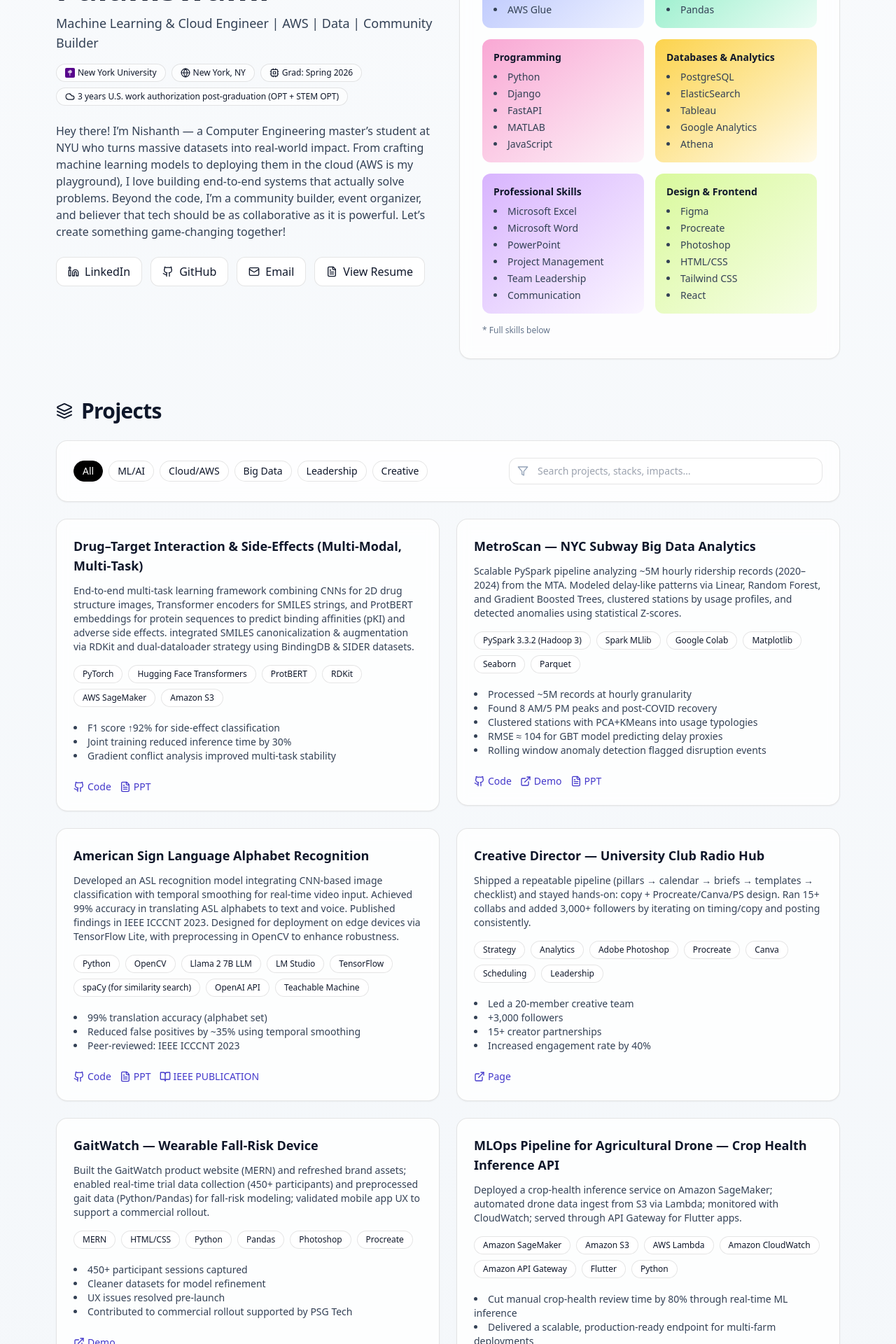
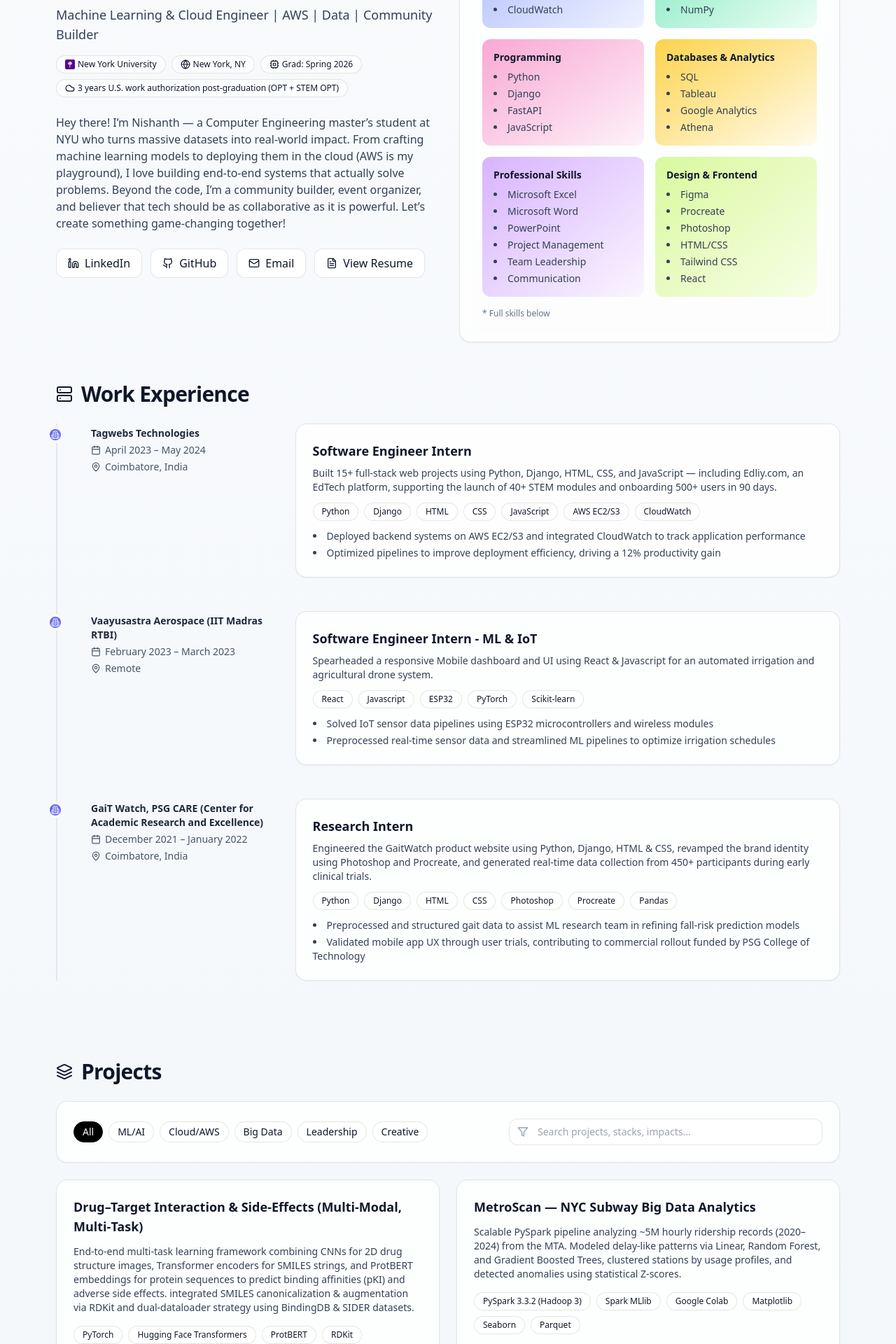
Before and after one commit to Nishanth-G-Palaniswami/Nishanth-G-Palaniswami-Portfolio, a React (Vite) app: page / in a window 1280 px wide. Shown: the part 320-2240 px from the top of the page at 70% size. Built offline with nearby package versions, Linux system fonts and the light colour scheme.

Commit message:
major portfolio

```diff
--- a/src/App.jsx
+++ b/src/App.jsx
@@ -2,7 +2,7 @@
 import React, { useMemo, useState, useEffect } from "react";
 import {
   Mail, ExternalLink, Github, Linkedin, FileText, Filter, Globe, Server, Cloud,
-  Cpu, Layers, Sparkles, BookOpen, Sun, Moon
+  Cpu, Layers, Sparkles, BookOpen, Sun, Moon, Building2, Calendar, MapPin
 } from "lucide-react";
 
 import { motion } from "framer-motion";
@@ -51,6 +51,48 @@
 };
 
 
+const EXPERIENCE = [
+  {
+    role: "Software Engineer Intern",
+    company: "Tagwebs Technologies",
+    period: "April 2023 – May 2024",
+    location: "Coimbatore, India",
+    summary:
+      "Built 15+ full-stack web projects using Python, Django, HTML, CSS, and JavaScript — including Edliy.com, an EdTech platform, supporting the launch of 40+ STEM modules and onboarding 500+ users in 90 days.",
+    stack: ["Python", "Django", "HTML", "CSS", "JavaScript", "AWS EC2/S3", "CloudWatch"],
+    impact: [
+      "Deployed backend systems on AWS EC2/S3 and integrated CloudWatch to track application performance",
+      "Optimized pipelines to improve deployment efficiency, driving a 12% productivity gain"
+    ],
+  },
+  {
+    role: "Software Engineer Intern - ML & IoT",
+    company: "Vaayusastra Aerospace (IIT Madras RTBI)",
+    period: "February 2023 – March 2023",
+    location: "Remote",
+    summary:
+      "Spearheaded a responsive Mobile dashboard and UI using React & Javascript for an automated irrigation and agricultural drone system.",
+    stack: ["React", "Javascript", "ESP32", "PyTorch", "Scikit-learn"],
+    impact: [
+      "Solved IoT sensor data pipelines using ESP32 microcontrollers and wireless modules",
+      "Preprocessed real-time sensor data and streamlined ML pipelines to optimize irrigation schedules"
+    ],
+  },
+  {
+    role: "Research Intern",
+    company: "GaiT Watch, PSG CARE (Center for Academic Research and Excellence)",
+    period: "December 2021 – January 2022",
+    location: "Coimbatore, India",
+    summary:
+      "Engineered the GaitWatch product website using Python, Django, HTML & CSS, revamped the brand identity using Photoshop and Procreate, and generated real-time data collection from 450+ participants during early clinical trials.",
+    stack: ["Python", "Django", "HTML", "CSS", "Photoshop", "Procreate", "Pandas"],
+    impact: [
+      "Preprocessed and structured gait data to assist ML research team in refining fall-risk prediction models",
+      "Validated mobile app UX through user trials, contributing to commercial rollout funded by PSG College of Technology"
+    ],
+  },
+];
+
 
 const SKILLS = {
   coreCloud: [
@@ -59,17 +101,10 @@
     "Amazon S3",
     "EC2",
     "AWS Lambda",
-    "AWS Glue",
-    "Athena",
     "CloudWatch",
-    "CloudFormation",
-    "IAM",
-    "API Gateway",
-    "DynamoDB",
   ],
   mlAi: [
     "PyTorch",
-    "TensorFlow / Keras",
     "scikit-learn",
     "Hugging Face (NLP)",
     "OpenCV",
@@ -78,9 +113,9 @@
     "Matplotlib / Seaborn",
     "Agentic AI"
   ],
-  programming: ["Python", "Django", "FastAPI", "MATLAB", "JavaScript"],
-  databases: ["PostgreSQL", "ElasticSearch", "Tableau", "Google Analytics", "Athena"],
-  interests: ["MLOps", "LangChain", "API Mesh", "Kubernetes", "Microservices"],
+  programming: ["Python", "Django", "FastAPI", "JavaScript"],
+  databases: ["SQL", "Tableau", "Google Analytics", "Athena"],
+  interests: ["Open-source ML projects", "data-driven applications", "Cloud deployment"],
   uiUx: ["Figma", "Procreate", "Photoshop", "HTML/CSS", "Tailwind CSS", "React"],
   softSkills: ["Microsoft Excel", "Microsoft Word", "PowerPoint", "Project Management", "Team Leadership", "Communication", "Problem Solving", "Data Analysis"],
 };
@@ -166,40 +201,6 @@
     stack: ["Strategy", "Analytics", "Adobe Photoshop", "Procreate", "Canva", "Scheduling", "Leadership"],
     impact: ["Led a 20-member creative team", "+3,000 followers", "15+ creator partnerships", "Increased engagement rate by 40%"],
     links: { insta: "https://www.instagram.com/psg_radio_hub/?hl=en" },
-  },
-  {
-    title: "GaitWatch — Wearable Fall-Risk Device",
-    category: ["ml", "cv"],
-    summary: "Built the GaitWatch product website (MERN) and refreshed brand assets; enabled real-time trial data collection (450+ participants) and preprocessed gait data (Python/Pandas) for fall-risk modeling; validated mobile app UX to support a commercial rollout.",
-    stack: ["MERN", "HTML/CSS", "Python", "Pandas", "Photoshop", "Procreate"],
-    impact: [
-      "450+ participant sessions captured",
-      "Cleaner datasets for model refinement",
-      "UX issues resolved pre-launch",
-      "Contributed to commercial rollout supported by PSG Tech"
-    ],
-    links: { demo: "#" }
-
-  },
-  {
-    title: "MLOps Pipeline for Agricultural Drone — Crop Health Inference API",
-    category: ["cloud", "Machine Learning", "IoT"],
-    summary:
-      "Deployed a crop‑health inference service on Amazon SageMaker; automated drone data ingest from S3 via Lambda; monitored with CloudWatch; served through API Gateway for Flutter apps.",
-    stack: ["Amazon SageMaker", "Amazon S3", "AWS Lambda", "Amazon CloudWatch", "Amazon API Gateway", "Flutter", "Python"],
-    impact: [
-      "Cut manual crop-health review time by 80% through real-time ML inference",
-      "Delivered a scalable, production-ready endpoint for multi-farm deployments"
-    ],
-  },
-  {
-    title: "E‑commerce SEO Rollouts (15+ sites)",
-    category: ["cloud", "data"],
-    summary:
-      "Launched and optimized 15+ storefronts; improved organic traffic ~20% through technical SEO, analytics, and content experiments.",
-    stack: ["Amazon EC2", "Google Analytics 4", "Ahrefs", "Screaming Frog", "PostgreSQL"],
-    impact: ["~20% organic lift", "Funnel insights"],
-    links: { demo: "https://edliy.com/" },
   },
 ];
 
@@ -405,6 +406,61 @@
           </motion.div>
         </section>
 
+
+
+        {/* Experience Section */}
+        <Section id="experience" title="Work Experience" icon={<Server className="h-6 w-6" />}>
+          <div className="relative border-l-2 border-slate-200 dark:border-slate-700 pl-8 md:pl-12 space-y-12">
+            {EXPERIENCE.map((exp, index) => (
+              <motion.div
+                key={exp.role + exp.company}
+                initial={{ opacity: 0, x: -20 }}
+                whileInView={{ opacity: 1, x: 0 }}
+                viewport={{ once: true, amount: 0.5 }}
+                transition={{ duration: 0.5, delay: index * 0.1 }}
+                className="relative"
+              >
+                {/* Timeline Dot */}
+                <div className="absolute -left-[47px] md:-left-[63px] top-1 h-6 w-6 rounded-full bg-indigo-500 border-4 border-slate-50 dark:border-slate-900 flex items-center justify-center">
+                  <Building2 className="h-3 w-3 text-white" />
+                </div>
+
+                <div className="flex flex-col md:flex-row gap-2 md:gap-8">
+                  {/* Left Column: Metadata */}
+                  <div className="md:w-1/4 text-sm text-slate-600 dark:text-slate-400 space-y-1 pt-1">
+                    <p className="font-semibold text-slate-800 dark:text-slate-200">{exp.company}</p>
+                    <p className="flex items-center gap-1.5"><Calendar className="h-3.5 w-3.5" /> {exp.period}</p>
+                    <p className="flex items-center gap-1.5"><MapPin className="h-3.5 w-3.5" /> {exp.location}</p>
+                  </div>
+
+                  {/* Right Column: Details in a Card */}
+                  <div className="md:w-3/4">
+                    <Card>
+                      <h3 className="font-semibold text-lg text-slate-900 dark:text-slate-100">{exp.role}</h3>
+                      <p className="mt-2 text-sm text-slate-700 dark:text-slate-300">{exp.summary}</p>
+                      <div className="flex flex-wrap gap-2 mt-3">
+                        {exp.stack.map((s) => (
+                          <Badge key={s}>{s}</Badge>
+                        ))}
+                      </div>
+                      {exp.impact && exp.impact.length > 0 && (
+                        <ul className="mt-3 text-sm text-slate-700 dark:text-slate-300 list-disc list-inside space-y-1">
+                          {exp.impact.map((i) => (
+                            <li key={i}>{i}</li>
+                          ))}
+                        </ul>
+                      )}
+                    </Card>
+                  </div>
+                </div>
+              </motion.div>
+            ))}
+          </div>
+        </Section>
+
+
+
+
         {/* Projects */}
         <Section id="projects" title="Projects" icon={<Layers className="h-6 w-6"/>}>
           <Card>
```
